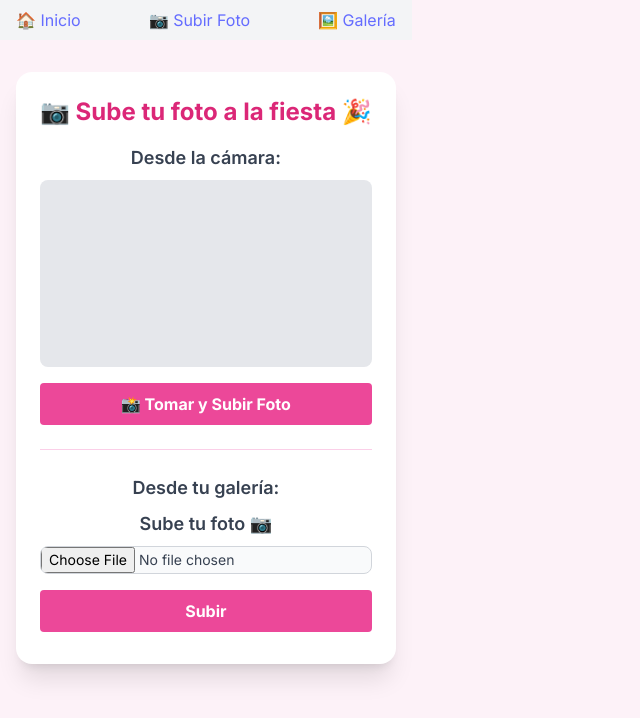
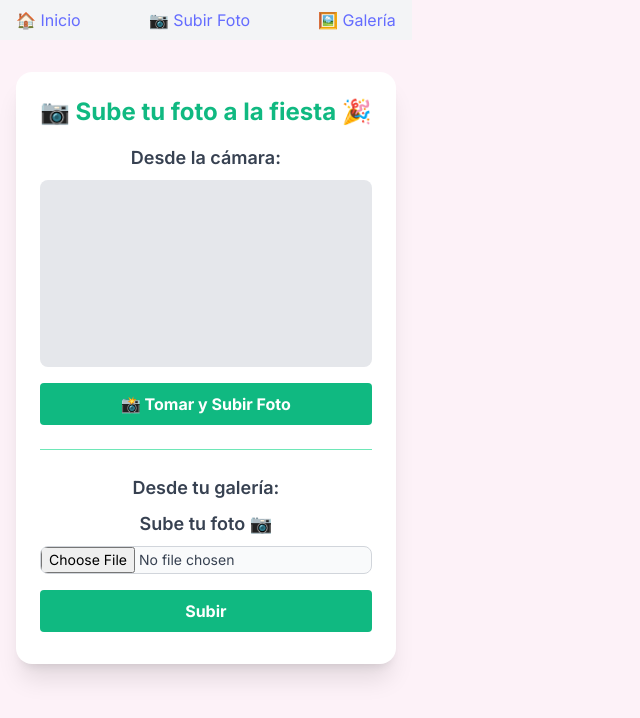
Before and after one commit to p3rs3f0n3/party-photo-app, a React (Vite) app in the folder frontend/: page /upload in a window 1280 px wide. Shown: the top 718 px of the page, without its empty margins (0-640 px from the left). Built offline with nearby package versions, Linux system fonts and the light colour scheme; no server answers.

Commit message:
ajustes en los colores de la aplicación

```diff
--- a/frontend/src/components/CameraCapture.jsx
+++ b/frontend/src/components/CameraCapture.jsx
@@ -42,7 +42,7 @@ function CameraCapture() {
       <button
         onClick={captureAndUpload}
         disabled={loading}
-        className={`w-full bg-pink-500 hover:bg-pink-600 text-white font-bold py-2 px-4 rounded ${
+        className={`w-full bg-primary hover:bg-primary-dark text-white font-bold py-2 px-4 rounded ${
           loading ? 'opacity-50 cursor-not-allowed' : ''
         }`}
       >
--- a/frontend/src/components/UploadForm.jsx
+++ b/frontend/src/components/UploadForm.jsx
@@ -39,7 +39,7 @@ function UploadForm() {
 
       <button
         type="submit"
-        className="w-full bg-pink-500 hover:bg-pink-600 text-white font-bold py-2 px-4 rounded mb-2"
+        className="w-full bg-primary hover:bg-primary-dark text-white font-bold py-2 px-4 rounded mb-2"
       >
         Subir
       </button>
--- a/frontend/src/pages/Gallery.jsx
+++ b/frontend/src/pages/Gallery.jsx
@@ -20,7 +20,7 @@ import axios from 'axios';
     <div className="min-h-screen bg-pink-50">
       <Navbar />
       <div className="max-w-6xl mx-auto px-4 py-8 text-center">
-        <h1 className="text-3xl font-bold text-pink-600 mb-6">🎉 Galería de la Fiesta</h1>
+        <h1 className="text-3xl font-bold text-primary mb-6">🎉 Galería de la Fiesta</h1>
 
         {photos.length === 0 ? (
           <p className="text-gray-500 text-lg">Aún no se han subido fotos 😢</p>
@@ -31,7 +31,7 @@ import axios from 'axios';
                 key={photo}
                 src={`http://localhost:8000/uploads/${photo}`}
                 alt={photo}
-                className="w-full h-40 object-cover rounded-xl shadow-md border border-pink-200"
+                className="w-full h-40 object-cover rounded-xl shadow-md border border-primary-light"
               />
             ))}
           </div>
@@ -63,7 +63,7 @@ function Gallery() {
     <div className="min-h-screen bg-pink-50">
       <Navbar />
       <div className="max-w-6xl mx-auto px-4 py-8 text-center">
-        <h1 className="text-3xl font-bold text-pink-600 mb-6">🎉 Galería de la Fiesta</h1>
+        <h1 className="text-3xl font-bold text-primary mb-6">🎉 Galería de la Fiesta</h1>
 
         {photos.length === 0 ? (
           <p className="text-gray-500 text-lg">Aún no se han subido fotos 😢</p>
@@ -74,7 +74,7 @@ function Gallery() {
                 key={photo}
                 src={`${import.meta.env.VITE_API_URL}/uploads/${photo}`}
                 alt={photo}
-                className="w-full h-40 object-cover rounded-xl shadow-md border border-pink-200"
+                className="w-full h-40 object-cover rounded-xl shadow-md border border-primary-light"
               />
             ))}
           </div>
--- a/frontend/src/pages/Home.jsx
+++ b/frontend/src/pages/Home.jsx
@@ -4,18 +4,18 @@ const Home = () => {
   return (
     <div className="min-h-screen flex items-center justify-center bg-pink-50 px-4">
       <div className="bg-white shadow-2xl rounded-2xl p-10 w-full max-w-md text-center">
-        <h1 className="text-3xl font-bold text-pink-600 mb-4">🎉 Bienvenido a la Fiesta</h1>
+        <h1 className="text-3xl font-bold text-primary mb-4">🎉 Bienvenido a la Fiesta</h1>
         <p className="text-gray-600 mb-8">Sube tus mejores fotos y compártelas con todos.</p>
 
         <div className="flex flex-col gap-4">
           <Link to="/upload">
-            <button className="w-full bg-pink-500 text-white py-2 px-4 rounded-xl hover:bg-pink-600 transition">
+            <button className="w-full bg-primary text-white py-2 px-4 rounded-xl hover:bg-primary-dark transition">
               📷 Subir Foto
             </button>
           </Link>
 
           <Link to="/gallery">
-            <button className="w-full bg-yellow-400 text-white py-2 px-4 rounded-xl hover:bg-yellow-500 transition">
+            <button className="w-full bg-primary text-white py-2 px-4 rounded-xl hover:bg-primary-dark transition">
               🖼️ Ver Galería
             </button>
           </Link>
--- a/frontend/src/pages/Upload.jsx
+++ b/frontend/src/pages/Upload.jsx
@@ -8,7 +8,7 @@ function Upload() {
       <Navbar />
       <div className="max-w-2xl mx-auto px-4 py-8">
         <div className="bg-white shadow-xl rounded-2xl p-4 sm:p-6">
-          <h1 className="text-2xl font-bold text-pink-600 mb-4 text-center">
+          <h1 className="text-2xl font-bold text-primary mb-4 text-center">
             📷 Sube tu foto a la fiesta 🎉
           </h1>
 
@@ -19,7 +19,7 @@ function Upload() {
             </div>
           </div>
 
-          <hr className="my-6 border-pink-200" />
+          <hr className="my-6 border-primary-light" />
 
           <div>
             <h3 className="text-lg font-semibold text-gray-700 mb-2">Desde tu galería:</h3>
--- a/frontend/tailwind.config.js
+++ b/frontend/tailwind.config.js
@@ -4,7 +4,15 @@ export default {
     "./src/**/*.{js,ts,jsx,tsx}",
   ],
   theme: {
-    extend: {},
+    extend: {
+      colors: {
+        primary: {
+          light: '#6ee7b7',  // verde claro (tailwind emerald-300)
+          DEFAULT: '#10b981', // verde medio (tailwind emerald-500)
+          dark: '#047857',   // verde oscuro (tailwind emerald-700)
+        },
+      },
+    },
   },
   plugins: [],
 }
```
